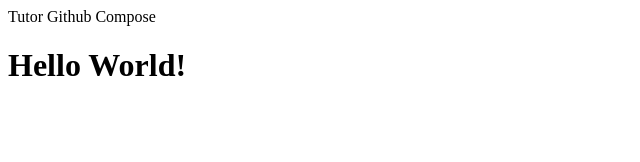
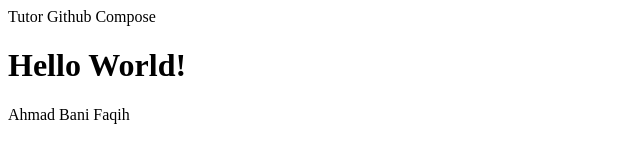
Before and after one commit to Adnif/tutor-kelompok-guido, a plain HTML site: page index.html in a window 1280 px wide. Shown: the whole page, without its empty margins (0-640 px from the left). Drawn offline with Linux system fonts and the light colour scheme.

Commit message:
Nambahin tag p

```diff
--- a/index.html
+++ b/index.html
@@ -5,5 +5,6 @@
     </head>
     <body>
         <h1>Hello World!</h1>
+        <p>Ahmad Bani Faqih</p>
     </body>
 </html>
```
